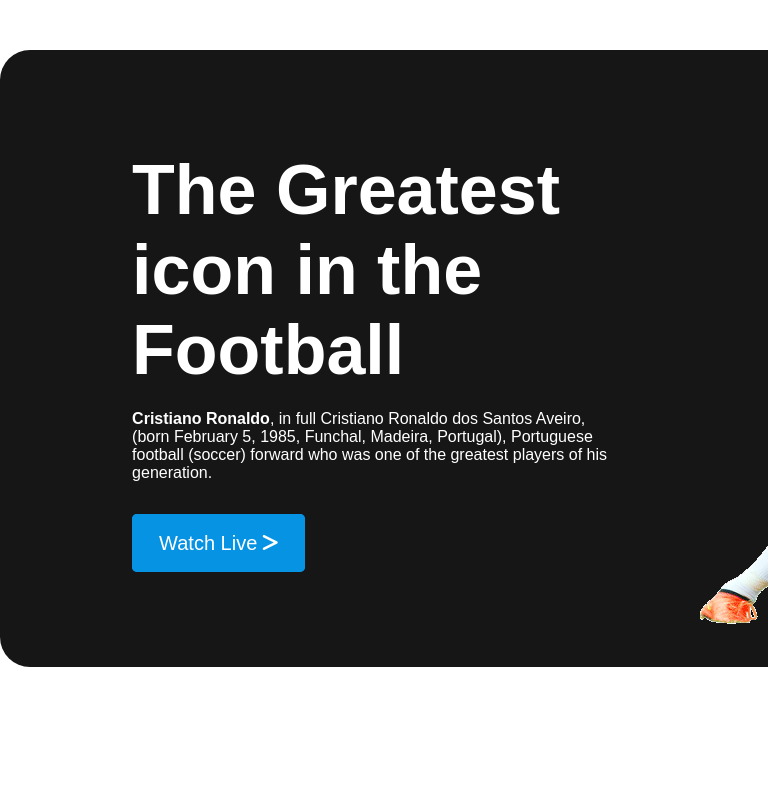
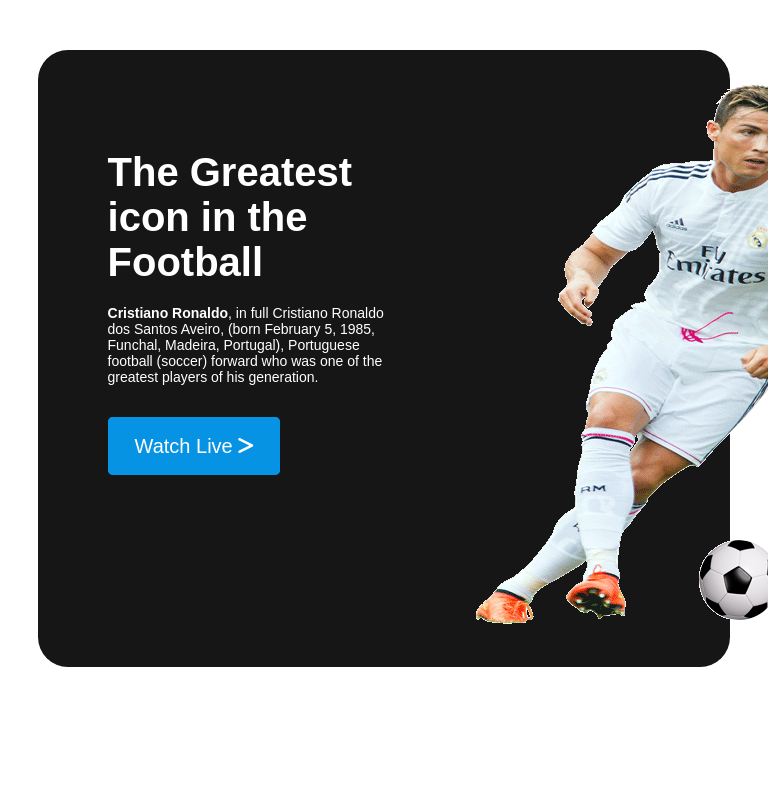
Before and after one commit to Kaiser-Tanveer/football-world-cup, a plain HTML site: page index.html in a window 768 px wide. Shown: the top 794 px of the page. Drawn offline with Linux system fonts and the light colour scheme.

Commit message:
tablet screen test

```diff
--- a/style/style.css
+++ b/style/style.css
@@ -465,3 +465,45 @@ hr{
         display: flex;
     }
 }
+
+
+
+
+
+
+/* -------------------
+    Tablet Screen
+------------------- */
+
+@media only screen and (min-width: 688px) and (max-width: 992px) {
+
+
+header{
+    width: 90%;
+}
+
+.player-profile{
+    justify-content: center;
+}
+
+.player-details{
+    width: 50%;
+}
+
+.player-details h1{
+    font-size: 40px;
+}
+
+.player-details p{
+    font-size: 14px;
+}
+
+
+.player-banner{
+    width: 50%;
+    text-align: left;
+    align-items: flex-start;
+    justify-content: left;
+}
+
+}
```
